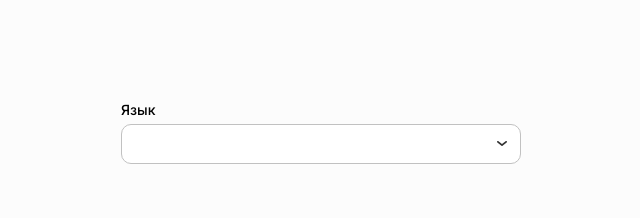
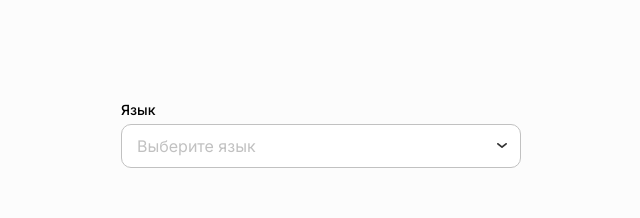
Before and after one commit to xartv/dropdown-react-component, a React (Create React App) app: page / in a window 1280 px wide. Shown: the top 218 px of the page, without its empty margins (319-959 px from the left). Built offline with nearby package versions, Linux system fonts and the light colour scheme.

Commit message:
added multiselect prop

```diff
--- a/src/components/app/App.jsx
+++ b/src/components/app/App.jsx
@@ -5,7 +5,7 @@ import Dropdown from '../dropdown/Dropdown';
 import './App.css';
 
 function App() {
-	const [selected, setSelected] = useState('');
+	const [selected, setSelected] = useState([]);
 	const [term, setTerm] = useState('');
 	const [isActive, setIsActive] = useState(false);
 	const [options, setOptions] = useState([
@@ -37,7 +37,7 @@ function App() {
 				isActive={isActive}
 				setIsActive={setIsActive}
 				showFlags={true}
-				multiselect={false}
+				multiselect={true}
 				/>
     </div>
   );
--- a/src/components/dropdown/Dropdown.jsx
+++ b/src/components/dropdown/Dropdown.jsx
@@ -4,18 +4,18 @@ import OptionElement from "../option-element/OptionElement";
 
 import classes from './Dropdown.module.css'
 
-function Dropdown ({filteredOptions, selected, setSelected, term, setTerm, isActive, setIsActive, showFlags}) {
+function Dropdown ({filteredOptions, selected, setSelected, term, setTerm, isActive, setIsActive, showFlags, multiselect}) {
 
 	return (
 		<div className={classes.dropdown}>
 			{isActive && <div onClick={() => setIsActive(!isActive)} className={classes.cover}></div>}
 			<div className={classes.label}>Язык</div>
-			<TriggerButton selected={selected} setSelected={setSelected} setIsActive={setIsActive} isActive={isActive}/>
+			<TriggerButton selected={selected} setSelected={setSelected} setIsActive={setIsActive} isActive={isActive} multiselect={multiselect}/>
 			{isActive && (
 				<div className={classes.content}>
 					<SearchField term={term} setTerm={setTerm}/>
 					{filteredOptions.map(option => (
-						<OptionElement key={option.id} option={option} selected={selected} setSelected={setSelected} showFlags={showFlags}/>
+						<OptionElement key={option.id} option={option} selected={selected} setSelected={setSelected} showFlags={showFlags} multiselect={multiselect}/>
 					))}
 				</div>
 			)}
--- a/src/components/option-element/OptionElement.jsx
+++ b/src/components/option-element/OptionElement.jsx
@@ -1,13 +1,26 @@
 import classes from './OptionElement.module.css';
 
-const OptionElement = ({option, selected, setSelected, showFlags}) => {
+const OptionElement = ({option, selected, setSelected, showFlags, multiselect}) => {
 
 	const onClickHandler = () => {
-		if(selected === option.title) {
-			setSelected('');
+		if(multiselect) {
+			if(selected.includes(option.title)) {
+				setSelected(selected.filter(item => item !== option.title));
+			} else {
+				const newSelected = [...selected];
+
+				newSelected.push(option.title);
+
+				setSelected(newSelected);
+			}
 		} else {
-			setSelected(option.title);
+			if(selected === option.title) {
+				setSelected('');
+			} else {
+				setSelected(option.title);
+			}
 		}
+
 	}
 
 	return (
@@ -23,7 +36,7 @@ const OptionElement = ({option, selected, setSelected, showFlags}) => {
 					</div>
 
 				</div>
-				{option.title === selected ? <img src="./svg/checked.svg" alt="checkbox"/> : <div className={classes.checkbox}></div>}
+				{selected.includes(option.title) ? <img src="./svg/checked.svg" alt="checkbox"/> : <div className={classes.checkbox}></div>}
 
 		</div>
 	)
--- a/src/components/search-field/SearchField.module.css
+++ b/src/components/search-field/SearchField.module.css
@@ -1,5 +1,5 @@
 .searchField {
-	margin: 0 auto;
+	margin: 0 auto 10px auto;
 	display: flex;
 	width: 368px;
 	height: 40px;
--- a/src/components/trigger-button/TriggerButton.jsx
+++ b/src/components/trigger-button/TriggerButton.jsx
@@ -1,17 +1,35 @@
 import classes from './TriggerButton.module.css';
 
-const TriggerButton = ({selected, setSelected, isActive, setIsActive}) => {
+const TriggerButton = ({selected, setSelected, isActive, setIsActive, multiselect}) => {
 	const chevronStyle = isActive ? `${classes.opened} ${classes.chevron}` : classes.chevron;
-	const selectedContent = selected ?
+	let selectedContent;
+	if (multiselect) {
+		selectedContent = (selected.length > 0) ? selected.map(item => (
+																										<div key={item} className={classes.selected}>
+																											<span>{item}</span>
+																											<img className={classes.closeBtn} src="./svg/close.svg" alt="close" />
+																										</div>
+																									)) : <div className={classes.placeholder}>Выберите язык</div>;
+	} else {
+		selectedContent = selected ? (
 																<div className={classes.selected}>
 																	<span>{selected}</span>
 																	<img className={classes.closeBtn} src="./svg/close.svg" alt="close" />
-														</div> : null;
+																</div>
+															)	: <div className={classes.placeholder}>Выберите язык</div>;
+	}
 
 	const onActiveToggle = (e) => {
+		if (multiselect) {
+			if (e.target.classList.contains(classes.closeBtn)) {
+				setSelected(selected.filter(item => item !== e.target.previousSibling.textContent));
+				return;
+			}
+		} else {
 			if (e.target.classList.contains(classes.closeBtn)) {
 				setSelected('');
 				return;
+			}
 		}
 
 		setIsActive(!isActive);
--- a/src/components/trigger-button/TriggerButton.module.css
+++ b/src/components/trigger-button/TriggerButton.module.css
@@ -1,14 +1,15 @@
 .btn {
 	padding: 7px;
-	min-height: 40px;
+	min-height: 44px;
 	background: #fff;
 	border: 1px solid #C1C1C1;
 	border-radius: 10px;
 	font-weight: 500;
 	color: #333;
 	display: flex;
+	flex-wrap: wrap;
+	justify-items: flex-start;
 	align-items: center;
-	justify-content: space-between;
 	position: relative;
 }
 .closeBtn {
@@ -17,7 +18,7 @@
 .chevron {
 	position: absolute;
 	right: 10px;
-	top: 11px;
+	top: 13px;
 }
 .selected {
 	background: #F4F4F4;
@@ -26,6 +27,7 @@
 	padding: 6px 12px;
 	display: flex;
 	align-items: center;
+	margin: 2px;
 }
 .selected span {
 	font-size: 12px;
@@ -36,5 +38,10 @@
 }
 .opened {
 	transform: rotate(180deg);
-	top: 6px;
+	top: 8px;
 }
+.placeholder {
+	margin-left: 8px;
+	font-weight: 400;
+	color: #C1C1C1;
+}
```
Lines whose indentation alone changed are shown as unchanged.
